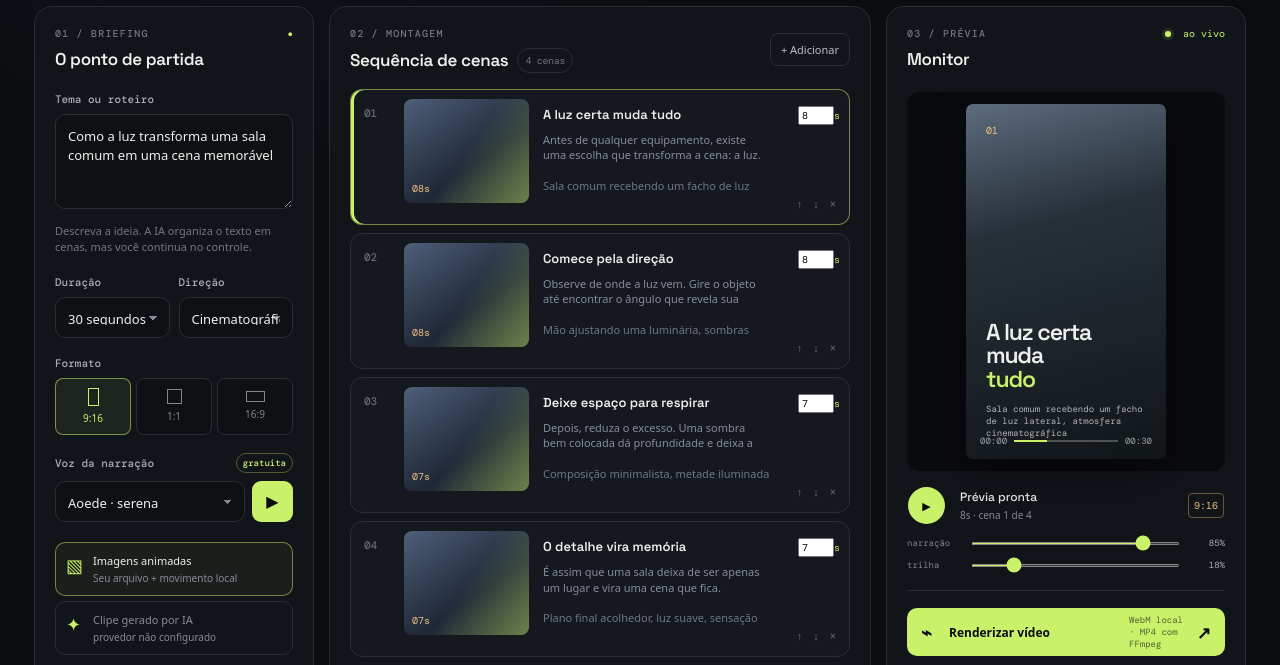
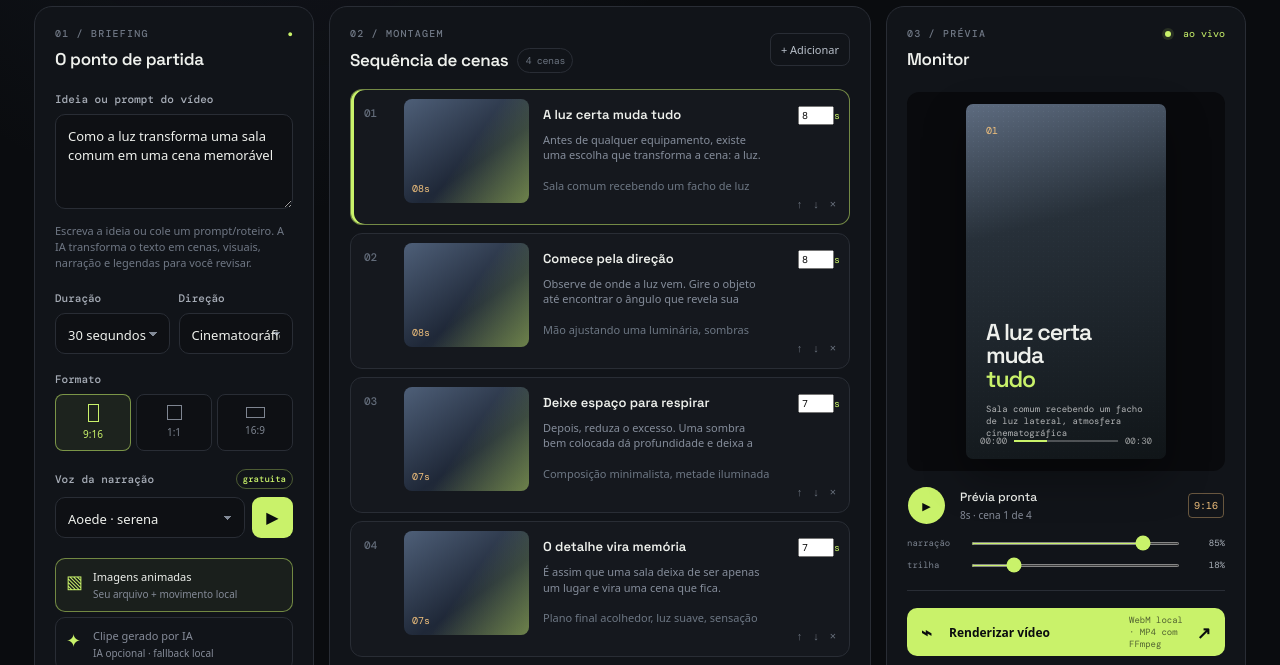
Before and after one commit to dbtecnologia/cena-studio, a website: page dist/index.html in a window 1280 px wide. Shown: the part 262-927 px from the top of the page. Drawn offline with nearby package versions, Linux system fonts and the light colour scheme.

Commit message:
Make prompt-to-video flow explicit and functional

```diff
--- a/dist/index.html
+++ b/dist/index.html
@@ -28,9 +28,9 @@
           <div class="workspace-grid">
             <aside class="brief-panel panel">
               <div class="panel-head"><div><span class="section-kicker">01 / briefing</span><h2>O ponto de partida</h2></div><span class="step-dot">●</span></div>
-              <label class="field-label" for="topic">Tema ou roteiro</label>
-              <textarea id="topic" placeholder="Ex.: 3 maneiras de fazer seu café render mais...">Como a luz transforma uma sala comum em uma cena memorável</textarea>
-              <div class="field-help">Descreva a ideia. A IA organiza o texto em cenas, mas você continua no controle.</div>
+              <label class="field-label" for="topic">Ideia ou prompt do vídeo</label>
+              <textarea id="topic" placeholder="Ex.: crie um vídeo vertical cinematográfico sobre 3 maneiras de fazer seu café render mais...">Como a luz transforma uma sala comum em uma cena memorável</textarea>
+              <div class="field-help">Escreva a ideia ou cole um prompt/roteiro. A IA transforma o texto em cenas, visuais, narração e legendas para você revisar.</div>
               <div class="settings-grid">
                 <div><label class="field-label" for="duration">Duração</label><select id="duration"><option value="15">15 segundos</option><option value="30" selected>30 segundos</option><option value="60">60 segundos</option></select></div>
                 <div><label class="field-label" for="style">Direção</label><select id="style"><option>Realista</option><option selected>Cinematográfico</option><option>Desenho</option><option>Publicidade</option></select></div>
@@ -39,7 +39,7 @@
               <div class="segmented format-options"><button class="format-option selected" data-format="vertical"><span class="ratio vertical-ratio"></span><span>9:16</span></button><button class="format-option" data-format="square"><span class="ratio square-ratio"></span><span>1:1</span></button><button class="format-option" data-format="horizontal"><span class="ratio horizontal-ratio"></span><span>16:9</span></button></div>
               <label class="field-label" for="voice">Voz da narração <span class="free-tag">gratuita</span></label>
               <div class="voice-row"><select id="voice"><option value="Aoede">Aoede · serena</option><option value="Kore">Kore · clara</option><option value="Puck">Puck · jovem</option><option value="Charon">Charon · grave</option></select><button class="listen-button" id="listenVoiceBtn" title="Ouvir amostra">▶</button></div>
-              <div class="mode-switch"><button class="mode selected" data-mode="animated"><span class="mode-icon">▧</span><span><b>Imagens animadas</b><small>Seu arquivo + movimento local</small></span></button><button class="mode" data-mode="ai-video"><span class="mode-icon">✦</span><span><b>Clipe gerado por IA</b><small id="videoAvailability">provedor não configurado</small></span></button></div>
+              <div class="mode-switch"><button class="mode selected" data-mode="animated"><span class="mode-icon">▧</span><span><b>Imagens animadas</b><small>Seu arquivo + movimento local</small></span></button><button class="mode" data-mode="ai-video"><span class="mode-icon">✦</span><span><b>Clipe gerado por IA</b><small id="videoAvailability">IA opcional · fallback local</small></span></button></div>
               <button class="primary-button" id="generateBtn"><span class="spark">✦</span> Gerar roteiro <span class="button-arrow">↗</span></button>
               <div class="privacy-note"><span>⌁</span> As chaves ficam no servidor.<br />O modo local não envia seus arquivos.</div>
             </aside>
@@ -71,6 +71,6 @@
     </div>
     <div class="auth-gate" id="authGate" hidden><div class="auth-card"><span class="brand-mark">C</span><p class="eyebrow">cena / acesso</p><h2>Seus projetos,<br /><em>no seu espaço.</em></h2><p>Entre para salvar projetos com segurança no Supabase. O modo local continua disponível sem conta.</p><input id="authEmail" type="email" placeholder="seu@email.com" autocomplete="email" /><input id="authPassword" type="password" placeholder="senha com 6+ caracteres" autocomplete="current-password" /><div class="auth-actions"><button id="loginBtn" class="primary-button">Entrar</button><button id="signupBtn" class="ghost-button">Criar conta</button></div><button id="continueLocalBtn" class="text-button">Continuar só neste navegador</button><small id="authMessage"></small></div></div>
     <div class="toast-stack" id="toastStack" aria-live="polite"></div>
-    <script>window.CENA_HOSTED = window.top !== window.self || location.hostname.endsWith('vercel.app');</script><script src="/app.js" type="module"></script>
+    <script>window.CENA_HOSTED = window.top !== window.self || location.hostname.endsWith('vercel.app');</script><script src="/app.js?v=20261009-3" type="module"></script>
   </body>
 </html>
```
